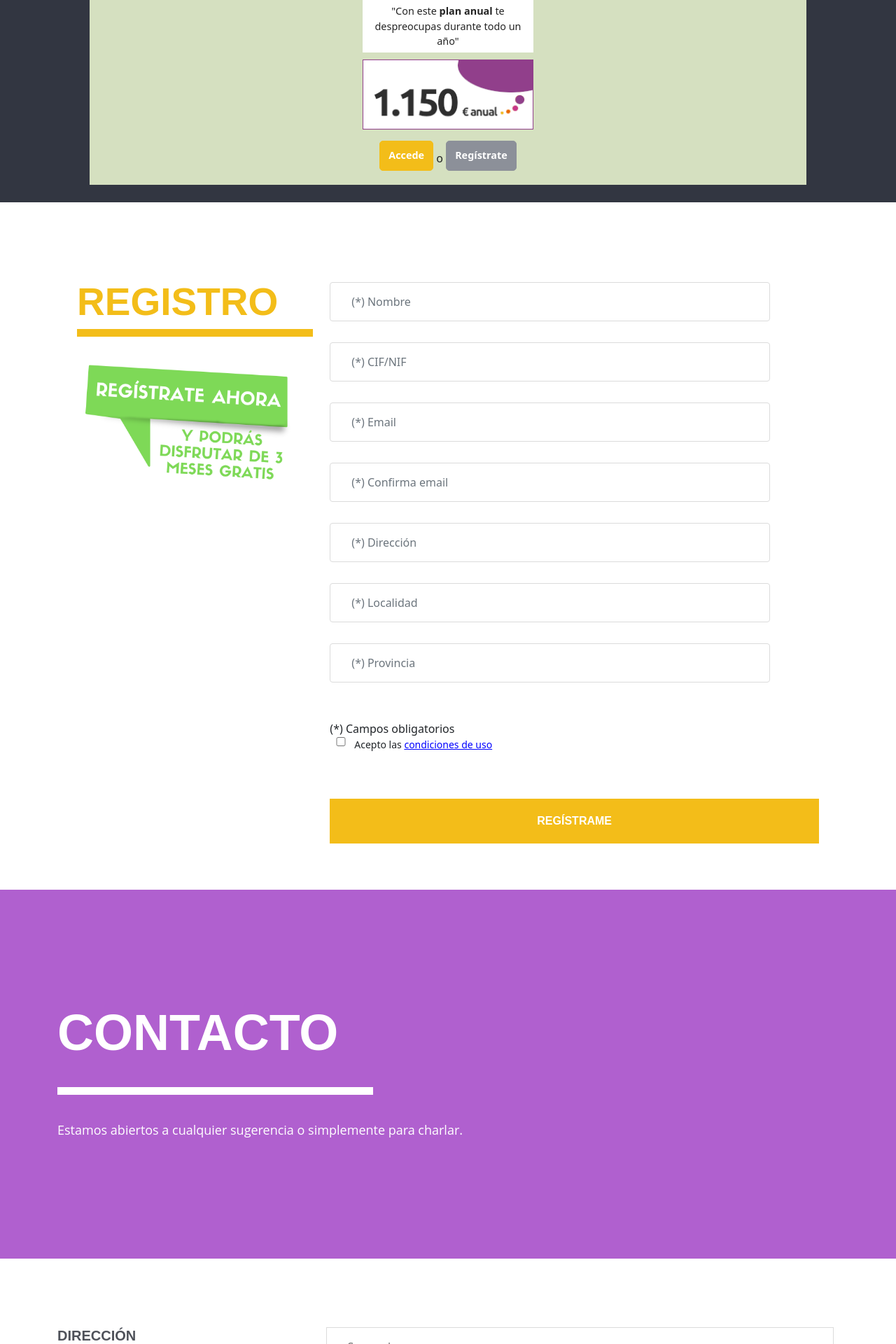
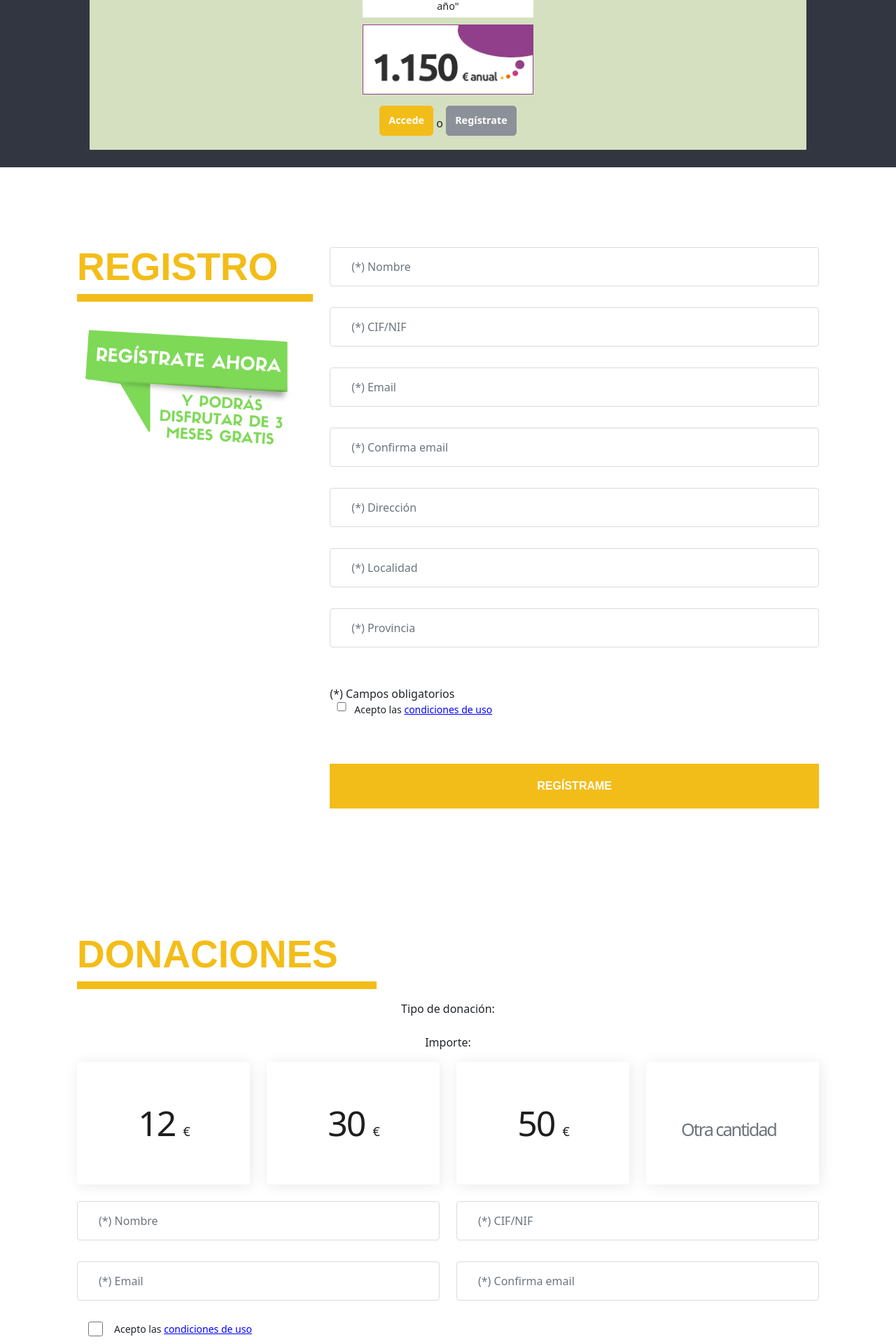
Before and after one commit to zebenperez/capsulae2, a Django app: page /pharma/home/ in a window 1280 px wide. Shown: the part 2520-4440 px from the top of the page at 70% size. Run offline with Django 3.2, Linux system fonts and the light colour scheme; parts of the project's set-up code (start-up, migrations or seed data) failed here and were passed over; some libraries are stand-ins or nearby versions.

Commit message:
gestión de donaciones

```diff
--- /dev/null
+++ b/account/templates/account/donation-plans.html
@@ -0,0 +1,56 @@
+<input type="hidden" id="profile" name="profile" value="1" />
+
+{#<div class="profile-selects">#}
+<div class="donation-selects">
+	<div class="row m-0"> <div class="col-lg-12 text-center mt-3">Tipo de donación:</div> </div>
+	<div class="row m-0">
+	    {% for plan in plan_list %}
+		    <div class="col-lg-6 col-6 text-center mt-3">
+                <button type="button" class="btn btn-info btn-plan" value="{{plan.id}}"> {{plan.name}} </button> </div>
+	    {% endfor %}
+	</div>
+    <br/>
+    <div class="row m-0 text-center">
+        <div class="col-lg-12 text-center mb-3">Importe:</div>
+	    <div class="col-lg-3 col-12 donation-card"> <button type="button" class="btn btn-success btn-donation" value="12">
+            12 <span class="small-text">€</span> </button> </div>
+        <div class="col-lg-3 col-12 donation-card"> <button type="button" class="btn btn-success btn-donation" value="30">
+            30 <span class="small-text">€</span> </button> </div>
+        <div class="col-lg-3 col-12 donation-card"> <button type="button" class="btn btn-success btn-donation" value="50">
+            50 <span class="small-text">€</span> </button> </div>
+        <div class="col-lg-3 col-12 donation-card">
+            <input type="text" class="form-control custom" id="custom-donation" value="" placeholder="Otra cantidad"/> </div>
+    </div>
+    <br/>
+    <input type="hidden" id="plan-d" name="plan-d" value="" />
+    <input type="hidden" id="amount-d" name="amount-d" value="" />
+</div>
+<script>
+    $(".btn-plan").click(function(e){
+        var obj = $(this);
+        $("#plan-d").val(obj.val());
+        $(".btn-plan").each(function(){
+            $(this).removeClass("btn-active");
+        })
+        setTimeout(() => {obj.addClass("btn-active")}, 100);
+        e.preventDetault();
+    });
+    $(".btn-donation").click(function(){
+        var obj = $(this);
+        $("#amount-d").val(obj.val());
+        $("#custom-donation").val(0);
+        $(".btn-donation").each(function(){
+            $(this).removeClass("btn-warning");
+        })
+        setTimeout(() => {obj.addClass("btn-warning")}, 100);
+        e.preventDetault();
+    });
+    $("#custom-donation").change(function(){
+        var obj = $(this);
+        $("#amount-d").val(obj.val());
+        $(".btn-donation").each(function(){
+            $(this).removeClass("btn-warning");
+        })
+        e.preventDetault();
+    });
+</script>
--- /dev/null
+++ b/account/templates/account/donations.html
@@ -0,0 +1,50 @@
+{% load i18n static account_tags %}
+<script src="{% static "js/utils.js" %}"></script>
+
+<section class="contactDetails" id="donation">
+    <div class="container">
+        <form action="{% url "donation-send" %}" method="post" enctype="multipart/form-data" name="frmDonation" id="frmDonation" class="p-3">
+            {% csrf_token %}
+            <!--contact form start-->
+            <div class="row w-100 m-0"> <div class="col-lg-5 col-12"> <h1 class="login">Donaciones</h1> </div> </div>
+
+            {% get_donation_select %}
+
+            <div class="row w-100 m-0">
+                <div class="col-lg-6 col-12 conForm form-group">
+                    <input type="text" id="name-d" name="name-d" class="form-control" title="Nombre" placeholder="(*) Nombre" required/> </div>
+                <div class="col-lg-6 col-12 conForm form-group">
+                    <input type="text" id="cif-d" name="cif-d" class="form-control" title="CIF" placeholder="(*) CIF/NIF" required/> </div>
+                <div class="col-lg-6 col-12 conForm form-group">
+                    <input type="text" id="email-d1" name="email-d1" class="form-control" title="Correo electrónico"
+                    placeholder="(*) Email&nbsp;" required/> </div>
+                <div class="col-lg-6 col-12 conForm form-group">
+                    <input type="text" id="email-d2" name="email-d2" class="form-control" title="Confirmación de correo"
+                    placeholder="(*) Confirma email &nbsp;" required/> </div>
+                    {%comment%}
+                    <div class="form-group">
+                        <input type="text" id="address" name="address" class="form-control" title="Dirección" placeholder="(*) Dirección"
+                            required/> </div>
+                    <div class="form-group">
+                        <input type="text" id="town" name="town" class="form-control" title="Localidad" placeholder="(*) Localidad" required/></div>
+                    <div class="form-group">
+                        <input type="text" id="province" name="province" class="form-control" title="Provincia" placeholder="(*) Provincia"
+                            required/> </div>
+                    {%endcomment%}
+                <br/>
+                <div class="acceptCheck small">
+                    <input type="checkbox" id="tos-d" name="tos-d"/>
+                    <label>Acepto las <a class="ark pointer" style="color:blue;" data-url="{% url "privacy-policy" %}"
+                        data-target-modal="common-modal"> condiciones de uso</a> </label><br/>
+                </div>
+                <div class="">
+                    <script src='https://www.google.com/recaptcha/api.js'></script>
+                    <div class="g-recaptcha" data-sitekey="6Lex26gUAAAAAAz2BSZPNuHpj5-84MYnkIzvsTy4"></div>
+                </div>
+                <div class="small">(*) Campos obligatorios</div>
+                <div class=""> <button id="btn-donation-send" class="submitBnt register"> Realizar donación</button> </div>
+                <div id="div-donation-errors" class="alert-msg hideClass"></div>
+            </div>
+        </form>
+    </div>
+</section>
--- a/account/templates/account/payment-confirm.html
+++ b/account/templates/account/payment-confirm.html
@@ -31,7 +31,7 @@
                 {% else %}
                     <div class="card-header text-white text-center"> <div class="row"> <div class="col-lg-10 offset-lg-1 col-12">
                         {% trans 'Pago procesado' %}</div> </div> </div>
-                    <div class="card-body text-center p-3"> Su pago, por un importe de {{obj.amount}} se ha procesado correctamente.
+                    <div class="card-body text-center p-3"> Su pago, por un importe de {{obj.amount|floatformat:2}}&euro; se ha procesado correctamente.
                         <br/> Le recordamos que su pago expira el {{obj.expire_date|date:"d-m-Y"}}
 	                    <div class="col-lg-4 offset-lg-4 text-center pt-5 pb-3"> <a class="btn btn-primary payment w-100 py-3"
                             href="{% url "pharma-index" %}"> <strong>{% trans "ACCEDER" %}</strong></a></div>
--- a/account/templates/account/register.html
+++ b/account/templates/account/register.html
@@ -6,8 +6,8 @@
 		<form action="/account/signup/" method="post" enctype="multipart/form-data" name="frmRegister" id="frmRegister" class="p-3">
 		    {% csrf_token %}
 
-			<div class="row m-1" style="border: 1px solid red;">
-			    <div class="form-group" style="border: 1px solid blue;">
+			<div class="row m-1">
+			    <div class="form-group">
 				<label for="name">(*) Nombre</label>
 				<input type="text" id="name" name="name" class="form-control" title="Nombre" required/>
 			    </div>
@@ -91,7 +91,7 @@
                             required/> </div><br/>
 					(*) Campos obligatorios
 
-				    {% get_profile_select %}
+                    {#{% get_profile_select %}#}
 
 				    <br/>
 				    <div class="acceptCheck small">
--- a/account/templatetags/account_tags.py
+++ b/account/templatetags/account_tags.py
@@ -12,3 +12,9 @@ def get_profile_select():
     profile_list = Profile.objects.filter(active=True)
     plan_list = Plan.objects.filter(active=True)
     return {'profile_list': profile_list, 'plan_list': plan_list}
+
+@register.inclusion_tag('account/donation-plans.html')
+def get_donation_select():
+    profile = Profile.objects.filter(active=True, code="donation").first()
+    plan_list = Plan.objects.filter(active=True, profile=profile)
+    return {'plan_list': plan_list}
--- a/account/urls.py
+++ b/account/urls.py
@@ -27,4 +27,8 @@ urlpatterns = [
     path('employees/form/', views.employee_form, name='employee-form'),
     path('employees/remove/', views.employee_remove, name='employee-remove'),
     path('employees/journeys/', views.employee_journeys, name='employee-journeys'),
+
+    #------------------------- DONACIONES --------------------
+    path('donations/send/', views.donation_send, name='donation-send'),
+    path('donation-custom/', views.donation_custom, name='donation-custom'),
 ]
--- a/capsulae2/settings.py
+++ b/capsulae2/settings.py
@@ -190,3 +190,7 @@ LOGGING = {
         },
     },
 }
+
+STRIPE_TEST_SECRET_KEY = "sk_test_51PhcNxRoZVlu63Sfbj4IXF9YBurdnpDkC0pjxr5fdCWeNzpdz6lVdT5xZXjYCa3O7zdKequs5kZQgUMpX8MkPB6z00LmcMegFf"
+
+STRIPE_REAL_SECRET_KEY="sk_test_51PhcNxRoZVlu63Sfbj4IXF9YBurdnpDkC0pjxr5fdCWeNzpdz6lVdT5xZXjYCa3O7zdKequs5kZQgUMpX8MkPB6z00LmcMegFf"
--- a/static/css/new-style.css
+++ b/static/css/new-style.css
@@ -71,6 +71,10 @@ img {
 .container {
 	width: 80%;
 	margin: auto;
+}
+
+.small-text {
+	font-size: 1.125rem;;
 }
 
 p{
@@ -185,7 +189,6 @@ header{
 	display: grid;
 	grid-template-columns: 20% 30% 50%;
 	align-items: center;
-/*	border:1px solid red;*/
 }
 
 .banner{
@@ -449,7 +452,8 @@ h1.login {
 	border-bottom: 11px solid #f3bd19;
 }
 
-button#btn-register-send.submitBnt.register {
+button#btn-register-send.submitBnt.register,
+button#btn-donation-send.submitBnt.register {
 	background:#f3bd19;
 	font-family: 'Montserrat', sans-serif;
 	color:#fff;
@@ -487,25 +491,11 @@ select.form-control {
 	background:#fff;
 }
 .perfiles .container{
-	padding-top:50px ;
 	padding-bottom:59px ;
 }
 .perfiles .heading {
 	padding-bottom:111px;
 }
-
-.perfil-box .expertiesico {
-/*	width: 20%;
-	display: inline-block;
-	*/
-}
-.perfil-box .expertiesdesc {
-/*	width: 72%;
-	display: inline-block;
-	vertical-align:top;
-	margin-left: 5%;*/
-}
-
 .expertiesico {
 	padding:10px 0;
 	margin-bottom:58px;
@@ -694,7 +684,6 @@ select.form-control {
 	margin-right:3%;
 	margin-bottom:30px;
 	outline:none;
-	width: 90%;
 }
 .conForm input.noMarr{
 	margin-right:0px;
@@ -1241,7 +1230,7 @@ a.link {
 		padding-bottom:20px;
 	}
 	.perfiles .container{
-		padding-top: 200px ;
+		padding-top: 50px ;
 	}
 
 	.perfil-box .expertiesico {
@@ -1357,6 +1346,51 @@ a.link {
   display: none;
 }
 
+
+/********* Donations *********/
+
+button.btn-plan {
+	border: 2px solid #f3bd19;
+	background: white;
+	color: #f3bd19;
+	font-weight: 600;
+	text-transform:uppercase;
+}
+button.btn-active,
+button.btn-plan:hover {
+	border: 2px solid #f3bd19;
+	background: #f3bd19;
+	color: #fff;
+}
+
+button.btn.btn-success.btn-donation,
+input#custom-donation.form-control {
+	background: white;
+	box-shadow: 2px 2px 20px 0 rgba(0,0,0,.09);
+	border: none;
+	padding: 50px;
+	width:100%;
+	color: #1f1e1e;
+	font-size: 3.125rem;
+	font-weight: 300;
+	letter-spacing: -2px;
+}
+
+.donation-card input {
+	border-width:  0 0 2px 0;
+	border-color: black;
+	border-radius: 0;
+}
+
+input.custom::placeholder {
+	font-size: 1.575rem;
+}
+
+.btn-warning {
+    border: 3px solid #f3bd19 !important;
+}
+
+
 @media screen and (max-width: 600px) {
 	.topnav a:not(:first-child) {
 	/*	display: none;*/
--- a/static/js/utils.js
+++ b/static/js/utils.js
@@ -167,7 +167,6 @@ $.expr[":"].contains = $.expr.createPseudo(function(arg) { return function (elem
 
 $(document).ready(()=>{
     $("body").on("click", "#btn-register-send", function(e){
-        console.log("--1--");
         e.preventDefault();
         //e.stopPropagation();
 
@@ -182,9 +181,6 @@ $(document).ready(()=>{
                 isOk = false;
             }
         });
-	console.log ($("#email1").val());
-        console.log("--2--");
-	console.log ($("#email2").val());
         if (!isEmail($("#email1").val()) || $("#email1").val() != $("#email2").val())
         {
             msg += "Los correos electrónicos no coinciden. <br/>";
@@ -201,4 +197,46 @@ $(document).ready(()=>{
         else
             $("#frmRegister").submit();
     });
+
+    $("body").on("click", "#btn-donation-send", function(e){
+        e.preventDefault();
+
+        var obj = $(this);
+        var msg = "";
+        var isOk = true;
+
+        obj.find('input').each(function(){
+            if (($(this).prop("name").indexOf('csrf') == -1) && ($(this).prop("name") != "tos"))
+            {
+                msg += "<br/> El campo " + $(this).prop('title') + " es requirido";
+                isOk = false;
+            }
+        });
+        if ($("#plan").val() == "")
+        {
+            msg += "Debe seleccionar un Plan. <br/>";
+            isOk = false;
+        }
+        if ($("#donation-amount").val() == "")
+        {
+            msg += "Debe seleccionar una cantidad. <br/>";
+            isOk = false;
+        }
+        if (!isEmail($("#email-d1").val()) || $("#email-d1").val() != $("#email-d2").val())
+        {
+            msg += "Los correos electrónicos no coinciden. <br/>";
+            isOk = false;
+        }
+        if (!$("#tos-d").prop("checked"))
+        {
+            msg += "<br/> Debe aceptar las condiciones de uso.";
+            isOk = false;
+        }
+
+        if (!isOk)
+            $("#div-donation-errors").html(msg).show();
+        else
+            $("#frmDonation").submit();
+    });
+
 });
--- a/templates/home-profiles.html
+++ b/templates/home-profiles.html
@@ -1,4 +1,4 @@
-<section class="perfiles" id="perfiles">
+<section class="perfiles w-100" id="perfiles">
                 <div class="container">
                     <div class="col-lg-12 col-12 heading">
                             <h2>Perfiles</h2>
--- a/templates/home.html
+++ b/templates/home.html
@@ -49,9 +49,10 @@
                                 <li class="nav-item"> <a href="#wrapper" class="active">Inicio</a> </li>
                                 <li class="nav-item"> <a href="#perfiles">Perfiles</a> </li>
                                 <li class="nav-item"> <a href="#planes">Planes</a> </li>
+                                <li class="nav-item"> <a href="#donation">Donaciones</a> </li>
                                 <li class="nav-item"> <a href="#contact">Contacto</a> </li>
                             </ul>
-                        </div>
+
                         {% include "home-login.html" %}
                    </div>
                 </nav>
@@ -69,6 +70,9 @@
 
         <!--register start-->
         {% include "account/register.html" %}
+
+        <!--contribute start-->
+        {% include "account/donations.html" %}
 
         <!--contact start-->
         {% include "home-contact.html" %}
--- a/templates/login-profile-list.html
+++ b/templates/login-profile-list.html
@@ -1,6 +1,5 @@
 <input type="hidden" id="profile" name="profile" value="1" />
 
-{% comment %}
 <div class="profile-selects">
 	<div class="form-group profile">
 	    <label for="profile"> Perfil </label>
@@ -29,4 +28,3 @@
     $("#profile").change(function(){ var id = $(this).find(":selected").val(); showPlan(id); });
     showPlan("{{profile_list.first.id}}");
 </script>
-{% endcomment %}
```
Also changed, not shown: account/libstripe.py (+62 -1 lines), account/models.py (+15 -13 lines), account/templates/account/donation-send.html (added, +80 -0 lines), account/views.py (+132 -7 lines), 1 other file.
